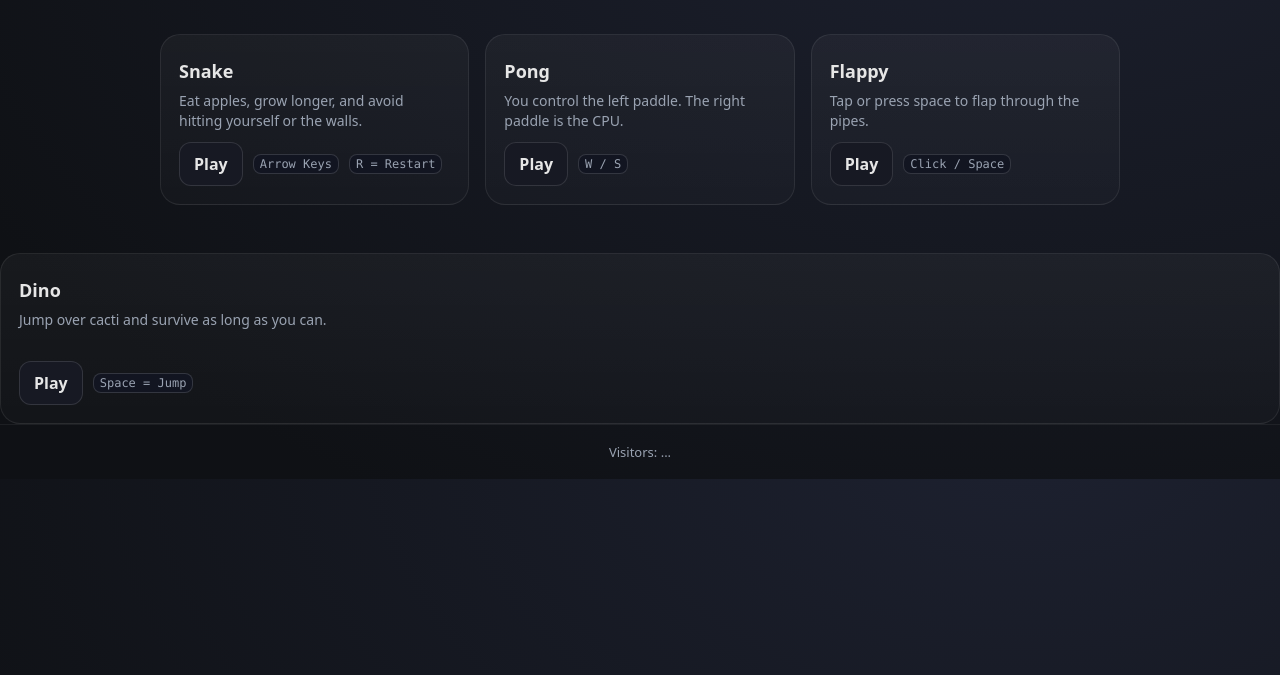
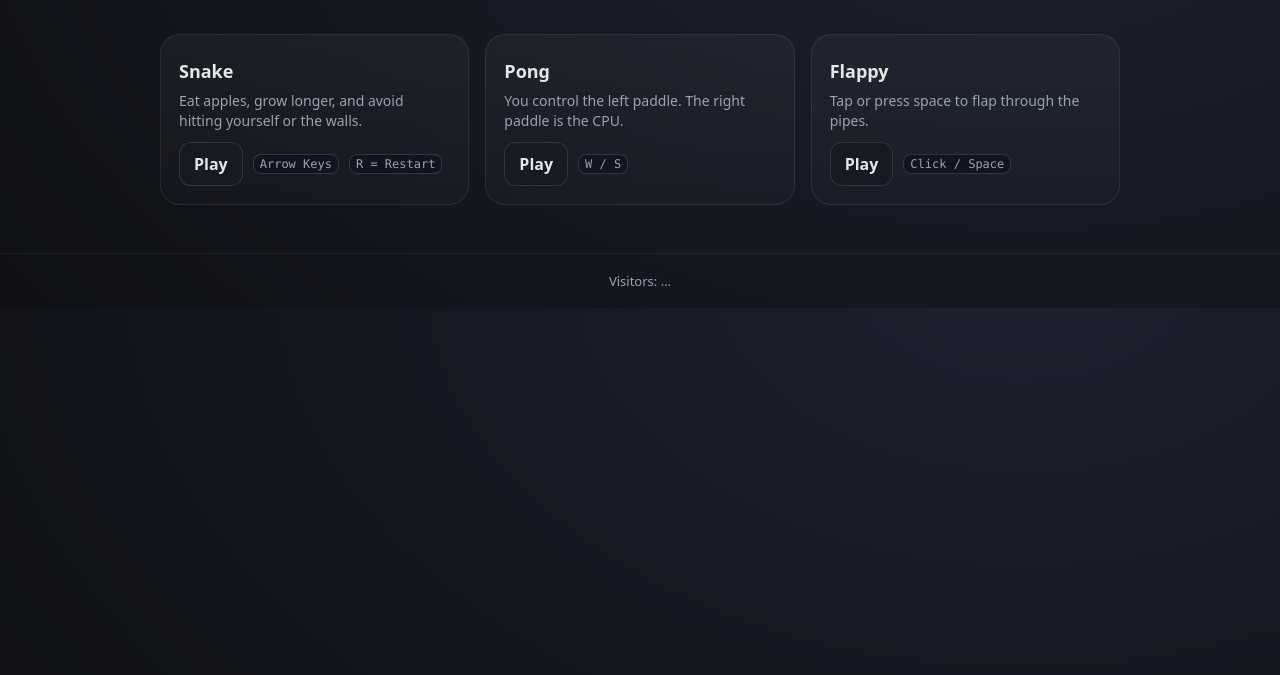
Before and after one commit to YEEZY530/games, a plain HTML site: page index.html in a window 1280 px wide. Shown: the part 125-800 px from the top of the page. Drawn offline with Linux system fonts and the light colour scheme; no server answers.

Commit message:
Update index.html

```diff
--- a/index.html
+++ b/index.html
@@ -32,29 +32,21 @@
     <article class="card">
       <h3>Snake</h3>
       <p>Eat apples, grow longer, and avoid hitting yourself or the walls.</p>
-      <div class="row"><a class="btn" href="games/snake.html">Play</a> <span class="kbd">Arrow Keys</span> <span class="kbd">R = Restart</span></div>
+      <div class="row"><a class="btn" href="game/snake.html">Play</a> <span class="kbd">Arrow Keys</span> <span class="kbd">R = Restart</span></div>
     </article>
 
     <article class="card">
       <h3>Pong</h3>
       <p>You control the left paddle. The right paddle is the CPU.</p>
-      <div class="row"><a class="btn" href="games/pong.html">Play</a> <span class="kbd">W / S</span></div>
+      <div class="row"><a class="btn" href="game/pong.html">Play</a> <span class="kbd">W / S</span></div>
     </article>
 
     <article class="card">
       <h3>Flappy</h3>
       <p>Tap or press space to flap through the pipes.</p>
-      <div class="row"><a class="btn" href="games/flappy.html">Play</a> <span class="kbd">Click / Space</span></div>
+      <div class="row"><a class="btn" href="game/flappy.html">Play</a> <span class="kbd">Click / Space</span></div>
     </article>
   </main>
-  <article class="card">
-  <h3>Dino</h3>
-  <p>Jump over cacti and survive as long as you can.</p>
-  <div class="row">
-    <a class="btn" href="games/dino.html">Play</a>
-    <span class="kbd">Space = Jump</span>
-  </div>
-</article>
 
 
   <footer>
```
